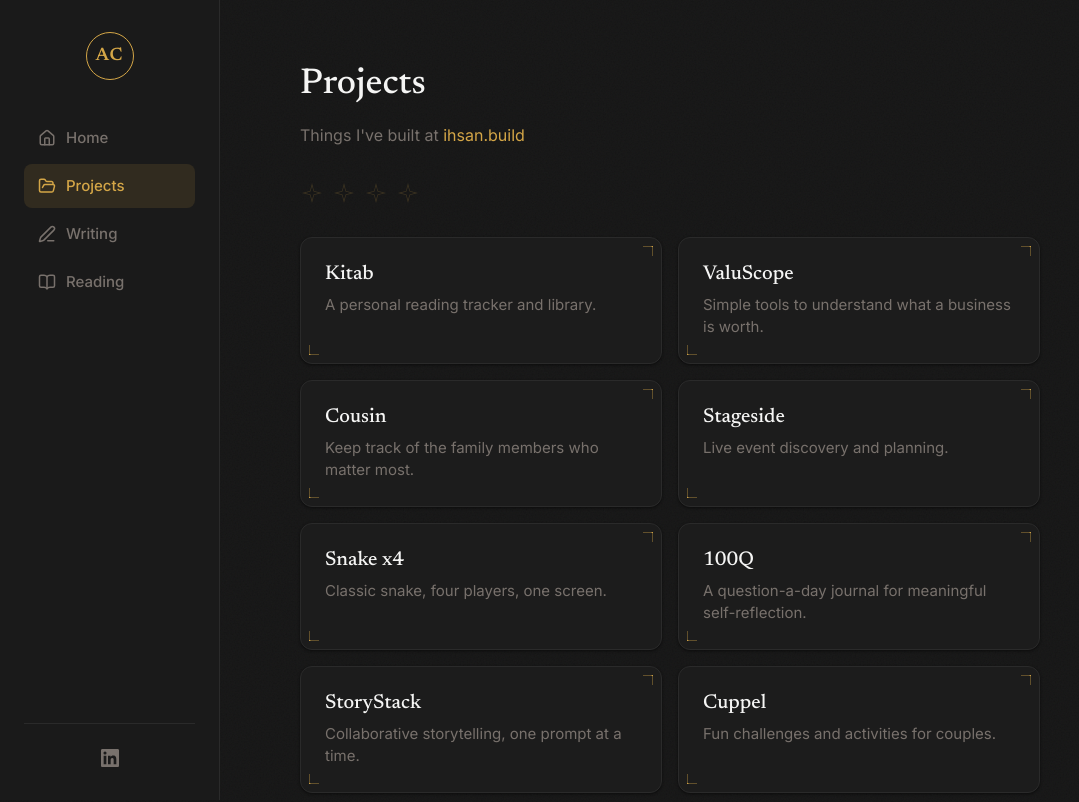
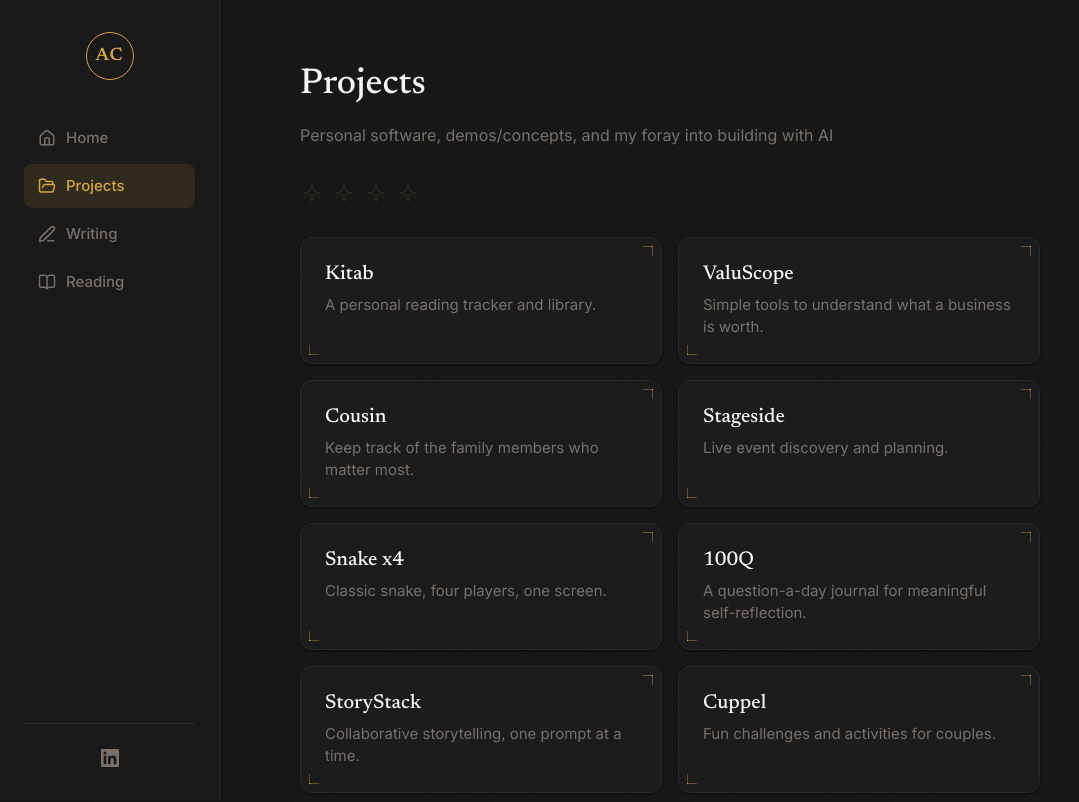
Before and after one commit to adib-hash/adib-personal-site, a React (Vite) app: page /projects in a window 1280 px wide. Shown: the top 802 px of the page, without its empty margins (0-1079 px from the left). Built offline with nearby package versions, Linux system fonts and the light colour scheme.

Commit message:
fix: update Projects page subtitle text
Co-Authored-By: Claude Opus 4.6 (1M context) <noreply@anthropic.com>

```diff
--- a/src/pages/Projects.jsx
+++ b/src/pages/Projects.jsx
@@ -68,10 +68,7 @@ export default function Projects() {
         Projects
       </h1>
       <p style={{ color: "var(--text-muted)", marginBottom: 16, fontSize: 16 }}>
-        Things I've built at{" "}
-        <a href="https://ihsan.build" target="_blank" rel="noopener noreferrer">
-          ihsan.build
-        </a>
+        Personal software, demos/concepts, and my foray into building with AI
       </p>
 
       <GeometricAccent />
```
